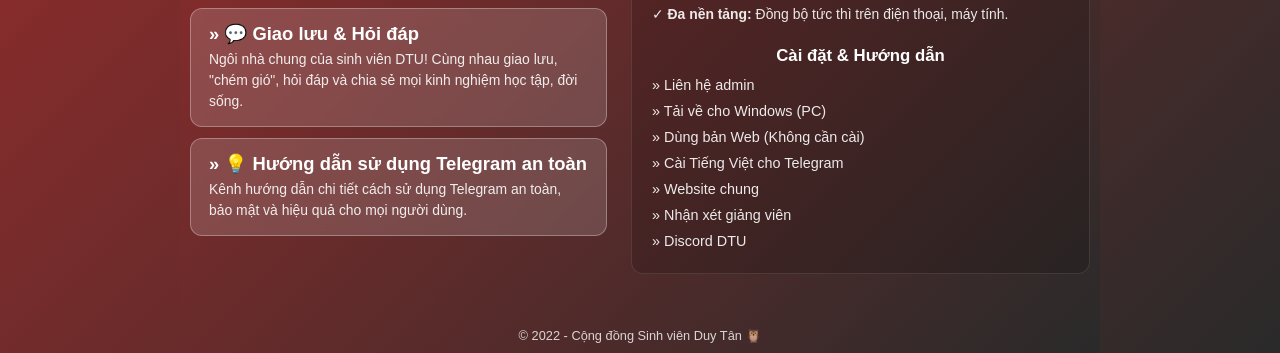
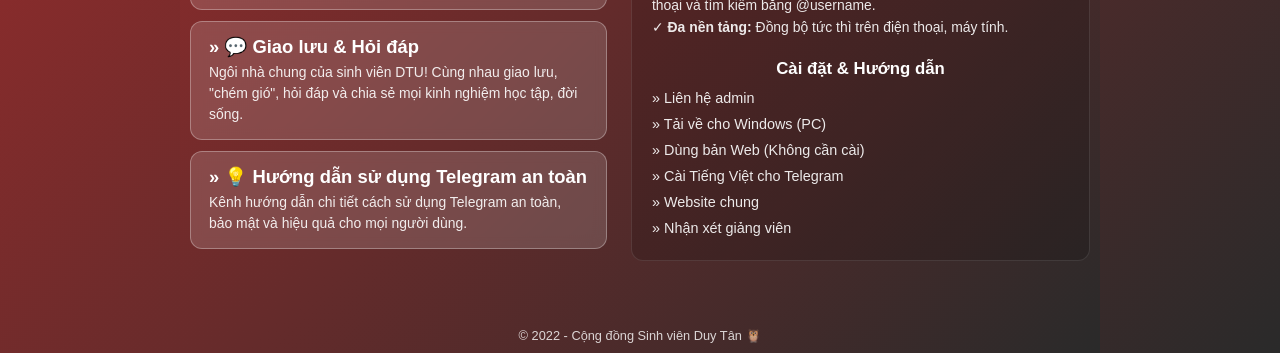
Before and after one commit to nhattan1003/dtu, a plain HTML site: page index.html in a window 1280 px wide. Shown: the part 447-800 px from the top of the page. Drawn offline with Linux system fonts and the light colour scheme.

Commit message:
Update index.html

```diff
--- a/index.html
+++ b/index.html
@@ -297,7 +297,6 @@
                     <li><a href="https://t.me/setlanguage/abcxyz" target="_blank">» Cài Tiếng Việt cho Telegram</a></li>
                     <li><a href="https://nhattan28.github.io/daihocduytan" target="_blank">» Website chung</a></li>
                     <li><a href="https://docs.google.com/spreadsheets/d/1XSEGx49YiOg-8oi2QFZux6e5RyULRtkB9yuRPCQZKr4/edit?usp=sharing" target="_blank">» Nhận xét giảng viên</a></li>
-                    <li><a href="https://discord.gg/HMEjhnHsam" target="_blank">» Discord DTU</a></li>
                 </ul>
             </div>
 
```
